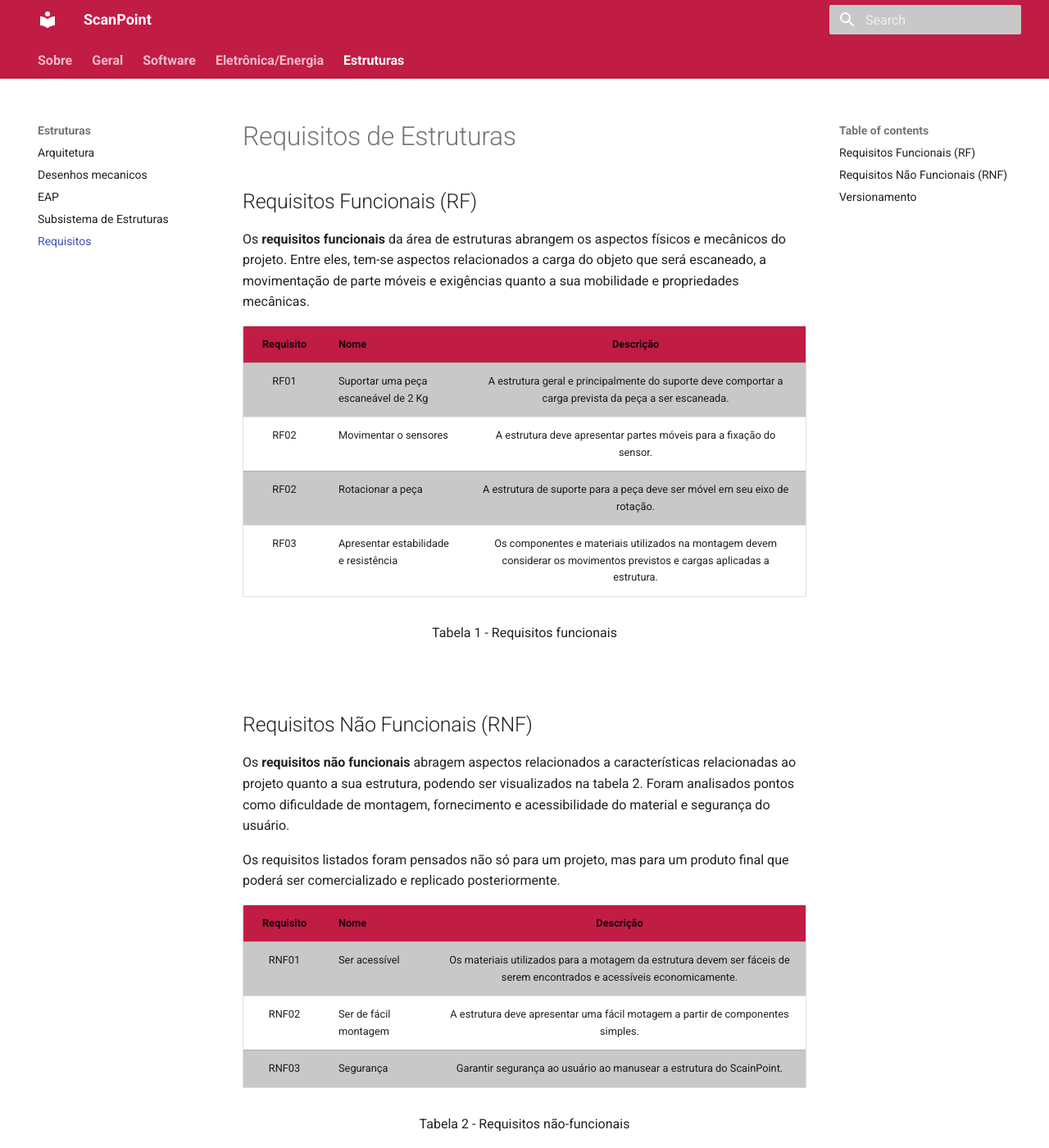
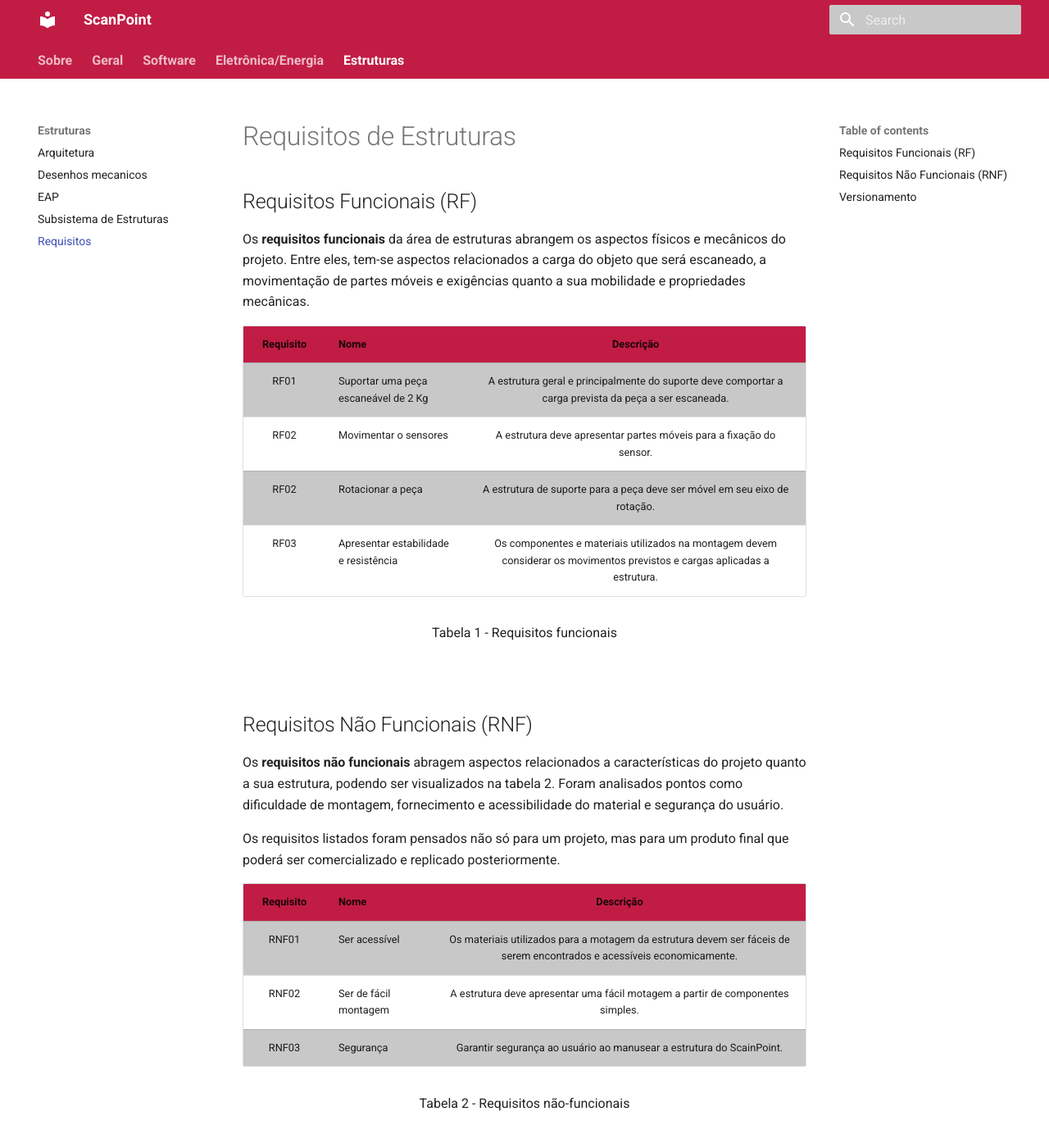
Before and after one commit to Calcioft/ScanPoint, an MkDocs documentation site: the page built from docs/estruturas/Requisitos_estruturas.md, in a window 1280 px wide and 1400 px high. Shown: the whole window at 82% size. Built offline with MkDocs 1.6.1 and Material for MkDocs 9.7.7, drawn with Linux system fonts in a browser that asks for light colours.

Commit message:
Update Requisitos_estruturas.md

```diff
--- a/docs/estruturas/Requisitos_estruturas.md
+++ b/docs/estruturas/Requisitos_estruturas.md
@@ -2,7 +2,7 @@
 
 ## Requisitos Funcionais (RF)
 
-Os **requisitos funcionais** da área de estruturas abrangem os aspectos físicos e mecânicos do projeto. Entre eles, tem-se aspectos relacionados a carga do objeto que será escaneado, a movimentação de parte móveis e exigências quanto a sua mobilidade e propriedades mecânicas.
+Os **requisitos funcionais** da área de estruturas abrangem os aspectos físicos e mecânicos do projeto. Entre eles, tem-se aspectos relacionados a carga do objeto que será escaneado, a movimentação de partes móveis e exigências quanto a sua mobilidade e propriedades mecânicas.
 
 | Requisito | Nome | Descrição |
 |:---------:| :--- |:------------:|
@@ -18,7 +18,7 @@ Os **requisitos funcionais** da área de estruturas abrangem os aspectos físico
 
 ## Requisitos Não Funcionais (RNF)
 
-Os **requisitos não funcionais** abragem aspectos relacionados a características relacionadas ao projeto quanto a sua estrutura, podendo ser visualizados na tabela 2. Foram analisados pontos como dificuldade de montagem, fornecimento e acessibilidade do material e segurança do usuário.
+Os **requisitos não funcionais** abragem aspectos relacionados a características do projeto quanto a sua estrutura, podendo ser visualizados na tabela 2. Foram analisados pontos como dificuldade de montagem, fornecimento e acessibilidade do material e segurança do usuário.
 
 Os requisitos listados foram pensados não só para um projeto, mas para um produto final que poderá ser comercializado e replicado posteriormente.
 
```
